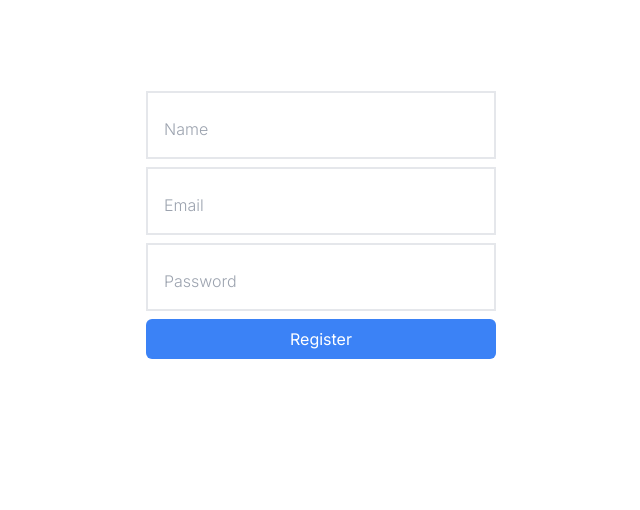
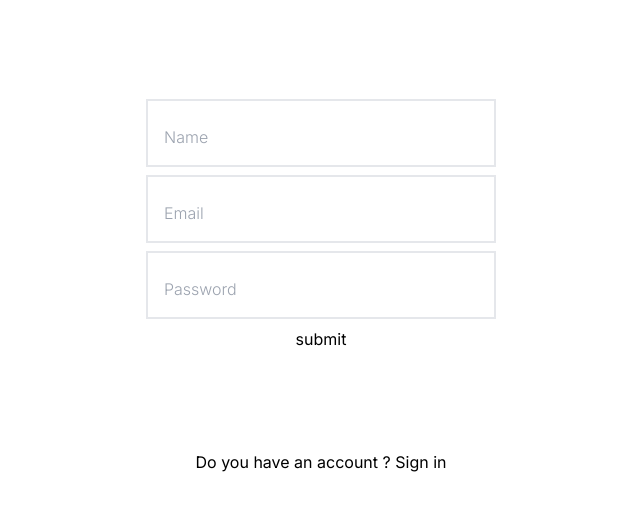
Before and after one commit to shawazone/my-udemy-clone, a Next.js app: page /register in a window 1280 px wide. Shown: the top 510 px of the page, without its empty margins (319-959 px from the left). Built offline with nearby package versions, Linux system fonts and the light colour scheme.

Commit message:
registration is working

```diff
--- a/src/app/register/page.tsx
+++ b/src/app/register/page.tsx
@@ -1,33 +1,73 @@
 'use client'
-import React, { useState }  from 'react';
-import { FormEvent } from 'react';
-import Inputs from '../components/Inputs/Inputs';
+
+import React, { ChangeEvent, FormEvent, useState } from 'react'
+import Inputs from '../components/Inputs/Inputs'
+import axios from 'axios'
+import { useRouter } from 'next/navigation'
+import Link from 'next/link'
+// import Button from '../(components)/Button'
+// import { toast } from 'react-hot-toast'
 
 
-const initalState = {
-  name: '',
-  email: '',
-  password: ''
+interface InitialStateProps {
+    name:string,
+    email:string,
+    password:string
 }
 
+const initialState:InitialStateProps = {
+    name:'',
+    email:'',
+    password:''
+}
 
-export default function page()  {
-const [state,setState] = useState(initalState)
+export default function page() {
+    const [state,setState] = useState(initialState)
+    const [loading,setLoading] = useState(false)
+    const router = useRouter();
+
+    function handleChange(event:ChangeEvent<HTMLInputElement>) {
+        setState({...state, [event.target.name]: event.target.value})
+    }
+
+    function onSubmit(event:FormEvent) {
+        setLoading(true)
+        event.preventDefault();
 
 
-function handleChange (event: any) {
- setState ({...state , [event.target.name]: event.target.value})
-}
+        axios.post('/api/register',state)
+        .then(() => {
+            // toast.success("Registered")
+            router.refresh()
+        })
+        .then(() => {
+            setTimeout(() => {
+                router.push('/login')
+            },2500)
+
+        })
+
+        .catch((error:any) => {
+            throw new Error(error)
+        })
+        .finally(() => {
+            setLoading(false)
+        })
+    }
 
   return (
- <form className='text-center'>
-     <div className=' flex flex-col justify-center  h-[450px] w-[350px] mx-auto gap-2 '>
-       <Inputs placeholder='Name' id='name' type='text' name='name' onChange={handleChange} value={state.name}/>
-       <Inputs placeholder='Email' id='email' type='text' name='email' onChange={handleChange} value={state.name}/>
-       <Inputs placeholder='Password' id='password' type='password' name='password' onChange={handleChange} value={state.name}/>
+    <form onSubmit={onSubmit} className='text-center'>
+        <div className='flex flex-col justify-center h-[450px] w-[350px] mx-auto gap-2'>
+        <Inputs placeholder='Name' id='name' type='text' name='name' onChange={handleChange} value={state.name} textarea={false} big={false}/>
+        <Inputs placeholder='Email' id='email' type='email' name='email' onChange={handleChange} value={state.email} textarea={false} big={false}/>
+        <Inputs placeholder='Password' id='password' type='password' name='password' onChange={handleChange} value={state.password} textarea={false} big={false}/>
 
-      <button type='submit' className='bg-blue-500 text-white p-2 rounded-md'>Register</button>
-      </div>
- </form>
+        <button type='submit'  disabled={loading}>submit</button>
+        </div>
+
+        <div>
+            <div>Do you have an account ? <Link href='/login'>Sign in</Link></div>
+        </div>
+    </form>
   )
 }
```
